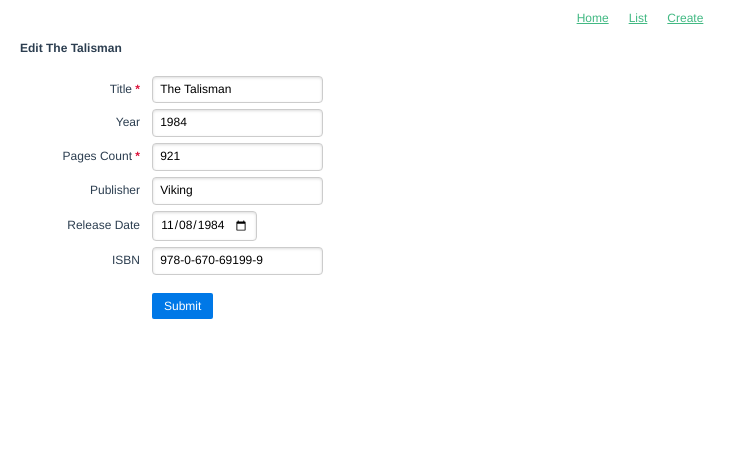
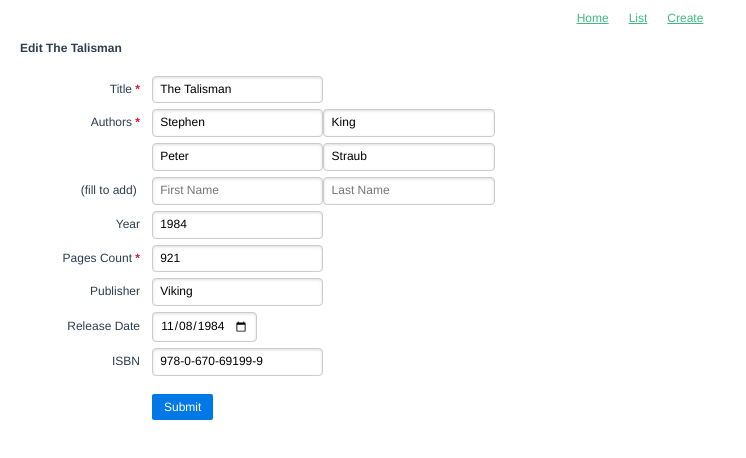
Before and after one commit to plugn/bxt, a Vue app: page /edit/2 in a window 1280 px wide. Shown: the top 458 px of the page, without its empty margins (0-746 px from the left). Built offline with nearby package versions, Linux system fonts and the light colour scheme.

Commit message:
authors field started

```diff
--- a/src/components/AuthorsField.vue
+++ b/src/components/AuthorsField.vue
@@ -1,15 +1,68 @@
 <template>
+<div>
+	<div class="pure-control-group" v-for="(author, index) in value">
+		<label v-if="index===0">{{ label }}<span v-if="scheme.required" class="label-required"> * </span></label>
+		<label v-else>&nbsp;</label>
+
+		<input type="text" placeholder="First Name" :value="author.firstName" >
+		<input type="text" placeholder="Last Name" :value="author.lastName" >
+	</div>
+	<div class="pure-control-group" v-if="isListFilled">
+		<label for="newInput">(fill to add)&nbsp;</label>
+
+		<input id="newInput" type="text" placeholder="First Name" :value="newAuthor.firstName" >
+		<input type="text" placeholder="Last Name" :value="newAuthor.lastName" >
+	</div>
+
+</div>
 
 </template>
 
 <script>
-import PureInput from './form/PureInput';
+export default {
+	name: 'AuthorsField',
+	props: {
+		label: {
+			type: String,
+			default: 'Label'
+		},
+		scheme: {
+			type: Object,
+			default: () => {}
+		},
+		value: {
+			type: [Array]
+		}
+	},
 
-export default {
-	name: 'AuthorsField'
+	data() {
+		return {
+			newAuthor: {
+				firstName: '',
+				lastName: ''
+			}
+		}
+	},
+
+	computed: {
+		isListFilled() {
+			return this.isFieldValid(this.value);
+		}
+	},
+	mounted() {
+		console.log(' *  AuthorsField', this.value);
+	},
+	methods: {
+		isFieldValid(value) {
+			return value.every(({firstName, lastName}) => (String(firstName).trim() && String(lastName).trim()) )
+		}
+	},
+	watch: {
+
+	}
 };
 </script>
 
 <style scoped>
-
+@import './form/field.css';
 </style>
--- a/src/components/Editor.vue
+++ b/src/components/Editor.vue
@@ -7,6 +7,11 @@
 			:scheme="schemeByName.title"
 			@validated="onFieldValidated"
 		></PureInput>
+
+		<AuthorsField label="Authors"
+			:value="bookModel.authors"
+			:scheme="schemeByName.authors"
+		></AuthorsField>
 
 		<PureInput label="Year"
 			:value="bookModel.pubYear"
@@ -52,6 +57,7 @@
 import {mapGetters} from 'vuex';
 import PureInput from './form/PureInput';
 import PureDateInput from './form/PureDateInput';
+import AuthorsField from './AuthorsField';
 import { BookScheme, dateInputParams } from "@/util/scheme";
 
 const schemeByName = BookScheme.reduce((acc, v) => {
@@ -63,7 +69,8 @@ export default {
 	name: 'Editor',
 	components: {
 		PureInput,
-		PureDateInput
+		PureDateInput,
+		AuthorsField
 	},
 	data() {
 		return {
--- a/src/components/form/PureInput.vue
+++ b/src/components/form/PureInput.vue
@@ -72,15 +72,5 @@ export default {
 </script>
 
 <style scoped>
-label {
-	cursor: pointer;
-}
-.need-correction {
-	color: firebrick;
-	background-color: rgba(178, 6, 29, 0.23);
-}
-.label-required {
-	color: crimson;
-	font-weight: bold;
-}
+@import './field.css';
 </style>
--- /dev/null
+++ b/src/components/form/field.css
@@ -0,0 +1,12 @@
+label {
+	cursor: pointer;
+}
+.need-correction {
+	color: firebrick;
+	background-color: rgba(178, 6, 29, 0.23);
+}
+
+.label-required {
+	color: crimson;
+	font-weight: bold;
+}
--- a/src/util/scheme.js
+++ b/src/util/scheme.js
@@ -1,8 +1,8 @@
 import _get from 'lodash/get';
 import {ISBN} from './isbn';
 
-const validateStringProp = (obj, propName, maxLength) => {
-	const prop = _get(obj, propName, '');
+export const validateStringProp = (obj, propName, maxLength) => {
+	const prop = _get(obj, propName, '').trim();
 	return prop && prop.length && prop.length <= maxLength;
 };
 const NOW = new Date();
@@ -27,9 +27,8 @@ export const BookScheme = [
 		required: true,
 		type: String,
 		validate(val) {
-			return 'string' === typeof val &&
-				val.length > 0 &&
-				val.length <= 30;
+			val = String(val).trim();
+			return val.length > 0 && val.length <= 30;
 		}
 	},
 	{
@@ -59,7 +58,8 @@ export const BookScheme = [
 		type: String,
 		required: false,
 		validate(val) {
-			return (typeof val === 'string') && val.length && val.length <= 30
+			val = String(val).trim();
+			return val.length && val.length <= 30
 		}
 	},
 	{
@@ -67,7 +67,7 @@ export const BookScheme = [
 		type: Number,
 		required: false,
 		validate(val) {
-			return (typeof val === 'number') && val >= 1800 && val < Number(NOW.getFullYear());
+			return (typeof val === 'number') && val >= 1800 && val <= Number(NOW.getFullYear());
 		}
 	},
 	{
@@ -75,6 +75,7 @@ export const BookScheme = [
 		type: String,
 		required: false,
 		validate(val) {
+			val = String(val).trim();
 			return (new Date(val) >= MIN_RELEASE_DATE);
 		}
 	},
@@ -83,6 +84,7 @@ export const BookScheme = [
 		type: String,
 		required: false,
 		validate(val) {
+			val = String(val).trim();
 			return ISBN.validate(val);
 		}
 	},
```
